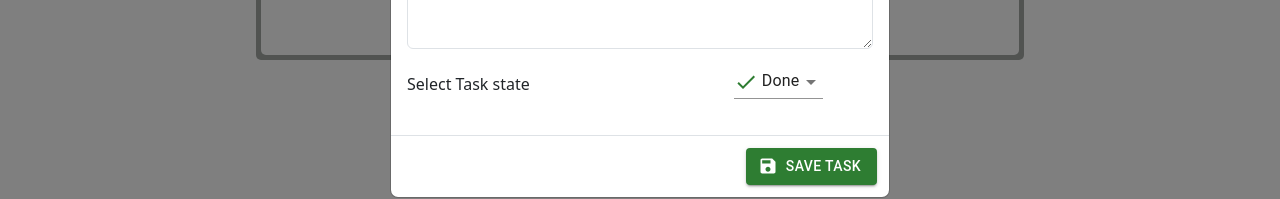
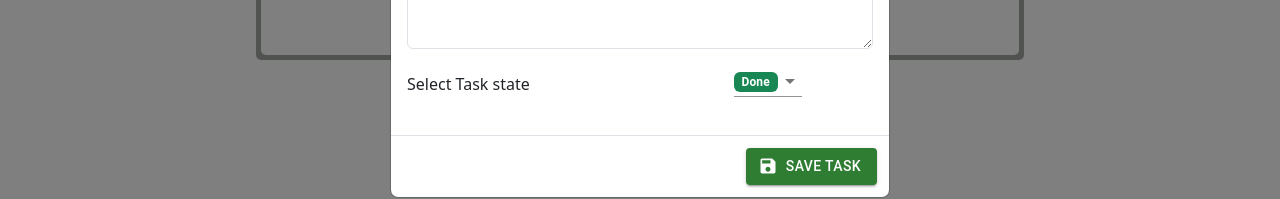
Before and after one commit to abdallahsekrafi/Redux, a React (Create React App) app: page / in a window 1280 px wide. Both pictures are taken after typing "Sample" into the empty fields and a click on the button "ADD TASK". Shown: the part 151-350 px from the top of the page. Built offline with nearby package versions, Linux system fonts and the light colour scheme.

Commit message:
Update Addtask.js

```diff
--- a/src/component/Addtask.js
+++ b/src/component/Addtask.js
@@ -11,7 +11,7 @@
 import Modal from "react-bootstrap/Modal";
 import Select from "@mui/material/Select";
 import MenuItem from "@mui/material/MenuItem";
-import DoneIcon from "@mui/icons-material/Done";
+import Badge from "react-bootstrap/Badge";
 import { addTask } from "../actions/todoActionCreator";
 
 const Addtask = () => {
@@ -83,10 +83,12 @@
                   inputProps={{ "aria-label": "Without label" }}
                 >
                   <MenuItem value={true}>
-                    <DoneIcon color="success" /> Done
+                    <Badge bg="success">Done</Badge>
                   </MenuItem>
                   <MenuItem value={false}>
-                    <DoneIcon color="disabled" /> Not Done
+                    <Badge bg="warning" text="dark">
+                      Not done
+                    </Badge>
                   </MenuItem>
                 </Select>
               </Col>
```
